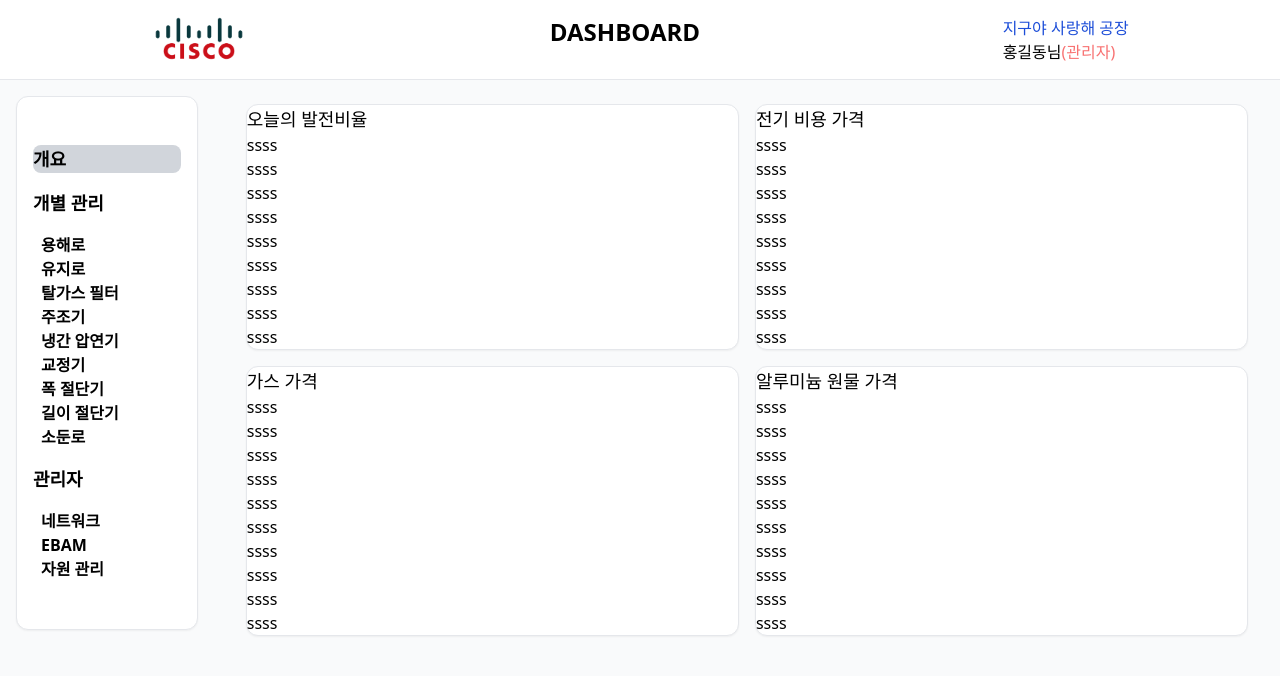
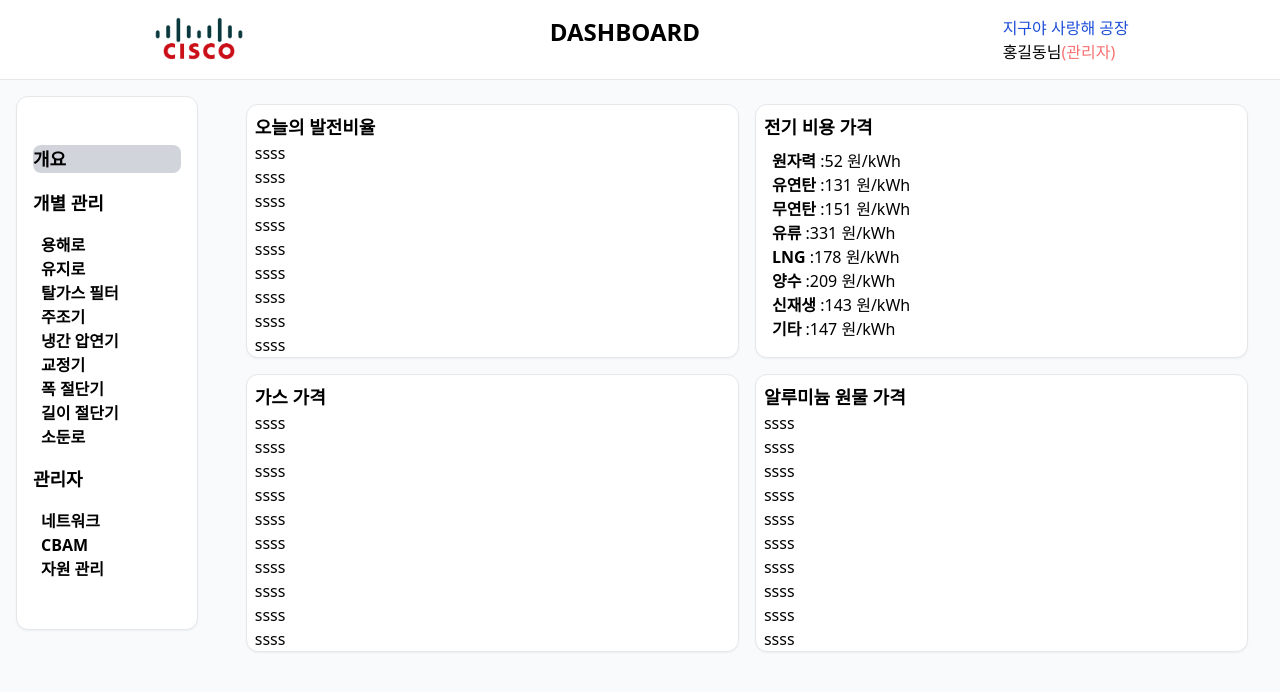
Before and after one commit to smartFactoryLabFeatearedWithCisco/front_end, a React (Vite) app: page /matarialManaging in a window 1280 px wide. Shown: the top 692 px of the page. Built offline with nearby package versions, Linux system fonts and the light colour scheme.

Commit message:
network routing added

```diff
--- a/src/element/leftPart.jsx
+++ b/src/element/leftPart.jsx
@@ -155,16 +155,16 @@ export default function LeftPart() {
             네트워크
           </p>
         </Link>
-        <Link to="/EBAM">
+        <Link to="/CBAM">
           <p
             className={`text-md hover:cursor-pointer ${
-              isClicked === "EBAM" ? "bg-gray-300" : ""
+              isClicked === "CBAM" ? "bg-gray-300" : ""
             } text-md hover:text-lg  rounded-lg font-semibold`}
             onClick={() => {
-              setIsClicked("EBAM");
+              setIsClicked("CBAM");
             }}
           >
-            EBAM
+            CBAM
           </p>
         </Link>
         <Link to="/matarialmanaging">
--- a/src/main.jsx
+++ b/src/main.jsx
@@ -10,7 +10,7 @@ import Overview from "./routes/overview.jsx";
 import MachinDetail from "./routes/machineDetail.jsx";
 import Analying from "./routes/analying.jsx";
 import Network from "./routes/network.jsx";
-import EBAM from "./routes/ebam.jsx";
+import CBAM from "./routes/Cbam.jsx";
 import Matarialmanaging from "./routes/matarialManaging.jsx";
 
 const router = createBrowserRouter([
@@ -31,8 +31,8 @@ const router = createBrowserRouter([
         element: <Network />,
       },
       {
-        path: "/EBAM",
-        element: <EBAM />,
+        path: "/CBAM",
+        element: <CBAM />,
       },
       {
         path: "/matarialManaging",
--- a/src/routes/ebam.jsx
+++ b/src/routes/Cbam.jsx
@@ -4,7 +4,7 @@ import MultiLine from "../staticsComponent/machineDetail/multiChart";
 import { useEffect, useState } from "react";
 import PieCarbonEmission from "../staticsComponent/machineDetail/pieCarbonEmission";
 
-export default function EBAM() {
+export default function CBAM() {
   let param = useParams().machinName;
 
   function reRenderor() {}
--- a/src/routes/matarialManaging.jsx
+++ b/src/routes/matarialManaging.jsx
@@ -6,6 +6,16 @@ import PieCarbonEmission from "../staticsComponent/machineDetail/pieCarbonEmissi
 
 export default function Matarialmanaging() {
   let param = useParams().machinName;
+  let electPrice = {
+    원자력: 52,
+    유연탄: 131,
+    무연탄: 151,
+    유류: 331,
+    LNG: 178,
+    양수: 209,
+    신재생: 143,
+    기타: 147,
+  };
 
   function reRenderor() {
     // fetch(`http://127.0.0.1:3000/macineDetail/${param}/data1Min`, {
@@ -42,8 +52,8 @@ export default function Matarialmanaging() {
   return (
     <div className="w-full h-full py-6 px-8 flex flex-col ">
       <div className="flex   justify-between gap-4 h-full">
-        <div className="w-1/2 border bg-white rounded-xl shadow-sm ">
-          <p className="text-left text-lg">오늘의 발전비율</p>
+        <div className="w-1/2 border bg-white rounded-xl shadow-sm pl-2 pt-2 ">
+          <p className="text-left text-lg font-semibold">오늘의 발전비율</p>
           <p>ssss</p>
           <p>ssss</p>
           <p>ssss</p>
@@ -54,22 +64,21 @@ export default function Matarialmanaging() {
           <p>ssss</p>
           <p>ssss</p>
         </div>
-        <div className="w-1/2 border bg-white rounded-xl shadow-sm ">
-          <p className="text-left text-lg">전기 비용 가격</p>
-          <p>ssss</p>
-          <p>ssss</p>
-          <p>ssss</p>
-          <p>ssss</p>
-          <p>ssss</p>
-          <p>ssss</p>
-          <p>ssss</p>
-          <p>ssss</p>
-          <p>ssss</p>
+        <div className="w-1/2 border bg-white rounded-xl shadow-sm pl-2 pt-2 ">
+          <p className="text-left text-lg font-semibold mb-2">전기 비용 가격</p>
+          {Object.keys(electPrice).map((el) => {
+            return (
+              <p className="pl-2 hover:bg-gray-300 hover:cursor-pointer rounded-md">
+                <span className="font-semibold">{el}</span> :{electPrice[el]}{" "}
+                원/kWh
+              </p>
+            );
+          })}
         </div>
       </div>
       <div className=" flex  justify-around gap-4 my-4 h-full ">
-        <div className=" border  w-1/2 bg-white rounded-xl  shadow-sm ">
-          <p className="text-left text-lg">가스 가격</p>
+        <div className="w-1/2 border bg-white rounded-xl shadow-sm pl-2 pt-2 ">
+          <p className="text-left text-lg font-semibold">가스 가격</p>
           <p>ssss</p>
           <p>ssss</p>
           <p>ssss</p>
@@ -81,8 +90,8 @@ export default function Matarialmanaging() {
           <p>ssss</p>
           <p>ssss</p>
         </div>
-        <div className="border w-1/2 bg-white rounded-xl shadow-sm">
-          <p className="text-left text-lg">알루미늄 원물 가격</p>
+        <div className="w-1/2 border bg-white rounded-xl shadow-sm pl-2 pt-2 ">
+          <p className="text-left text-lg font-semibold">알루미늄 원물 가격</p>
           <p>ssss</p>
           <p>ssss</p>
           <p>ssss</p>
--- a/src/routes/network.jsx
+++ b/src/routes/network.jsx
@@ -1,4 +1,4 @@
-import { useParams } from "react-router-dom";
+import { Link, useParams } from "react-router-dom";
 import { dataForCamera } from "../cameraData";
 import MultiLine from "../staticsComponent/machineDetail/multiChart";
 import { useEffect, useState } from "react";
@@ -61,7 +61,9 @@ export default function Network() {
             <img className="mt-8" src="./public/router1.png" />
           </div>
           <div className="h-12 pt-2 border-t border-gray-300  bg-slate-200">
-            <p className="text-center text-lg">Router-1</p>
+            <Link to="http://10.150.1.2">
+              <p className="text-center text-lg">switch-1</p>
+            </Link>
           </div>
         </div>
         <div className="border  w-full bg-white rounded-xl shadow-sm h-44 hover:cursor-pointer flex flex-col justify-between ">
@@ -69,7 +71,9 @@ export default function Network() {
             <img className="mt-8" src="./public/router1.png" />
           </div>
           <div className="h-12 pt-2 border-t border-gray-300  bg-slate-200">
-            <p className="text-center text-lg">Router-1</p>
+            <Link to="http://10.150.2.2">
+              <p className="text-center text-lg">switch-1</p>
+            </Link>
           </div>
         </div>
         <div className="border  w-full bg-white rounded-xl shadow-sm h-44 hover:cursor-pointer flex flex-col justify-between ">
@@ -77,7 +81,9 @@ export default function Network() {
             <img className="mt-8" src="./public/router1.png" />
           </div>
           <div className="h-12 pt-2 border-t border-gray-300  bg-slate-200">
-            <p className="text-center text-lg">Router-1</p>
+            <Link to="http://10.150.3.2">
+              <p className="text-center text-lg">Router-1</p>
+            </Link>
           </div>
         </div>
         <div className="border  w-full bg-white rounded-xl shadow-sm h-44 hover:cursor-pointer flex flex-col justify-between ">
```
